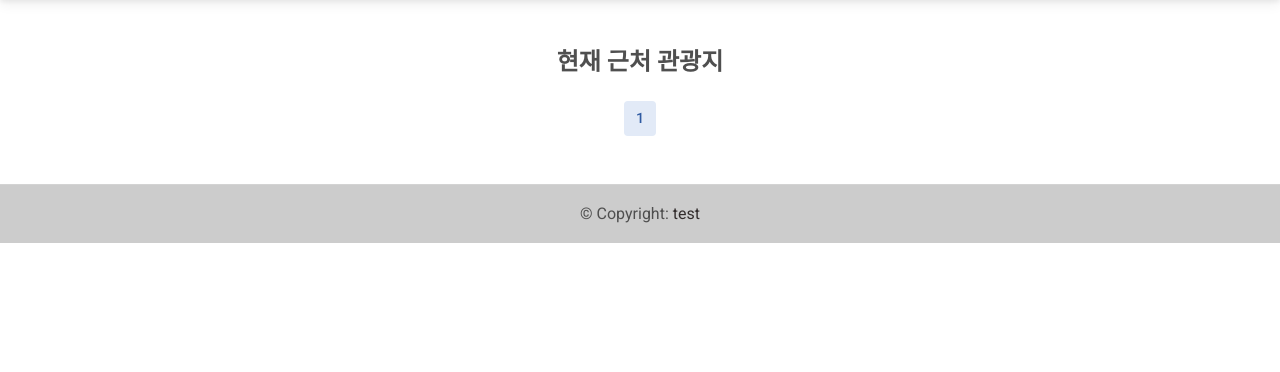
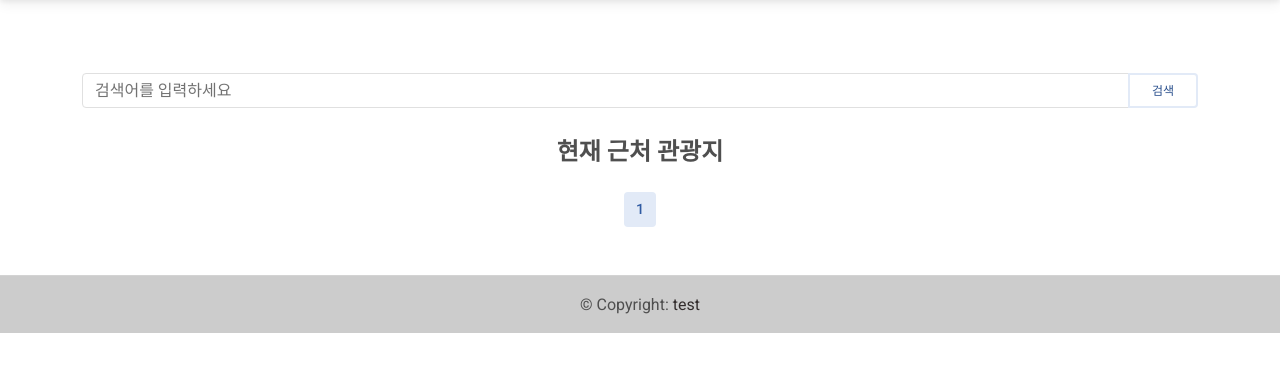
Before and after one commit to ChanghyeonP/deploy_test, a Django app: page /myapp/ in a window 1280 px wide. Shown: the part 79-451 px from the top of the page. Run offline with Django 5.2, Linux system fonts and the light colour scheme; the visitor is signed in with stand-in values (Sample User, id 1); data that the repository does not hold is empty; parts of the project's set-up code (start-up, migrations or seed data) failed here and were passed over.

Commit message:
add search form

```diff
--- a/templates/index.html
+++ b/templates/index.html
@@ -40,6 +40,14 @@
     <!-- Main Layout -->
     <main class="my-5">
         <div class="container">
+            <form method="get" action="">
+                <div class="input-group mb-3" style=" padding-top:25px; padding-bottom:10px;">
+                    <input type="text" class="form-control" name="search" placeholder="검색어를 입력하세요" value="{{ search_query }}">
+                    <input type="hidden" name="mapx" value="{{ current_mapx }}">
+                    <input type="hidden" name="mapy" value="{{ current_mapy }}">
+                    <button class="btn btn-outline-secondary" type="submit">검색</button>
+                </div>
+            </form>
             <!-- Section: Content -->
             <section class="text-center">
                 <h4 class="custom-margin-top" style="margin-bottom: 25px; margin-top: 20px;"><strong>현재 근처 관광지</strong></h4>
```
